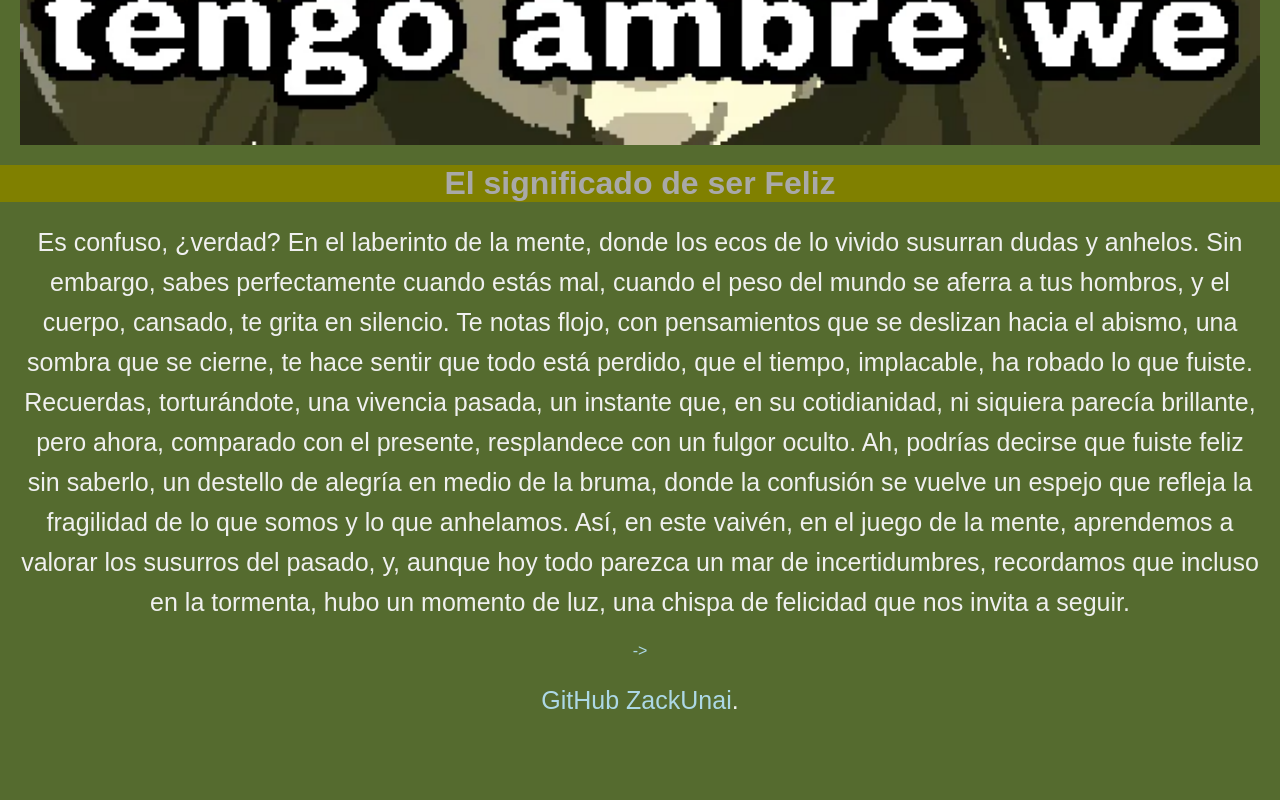
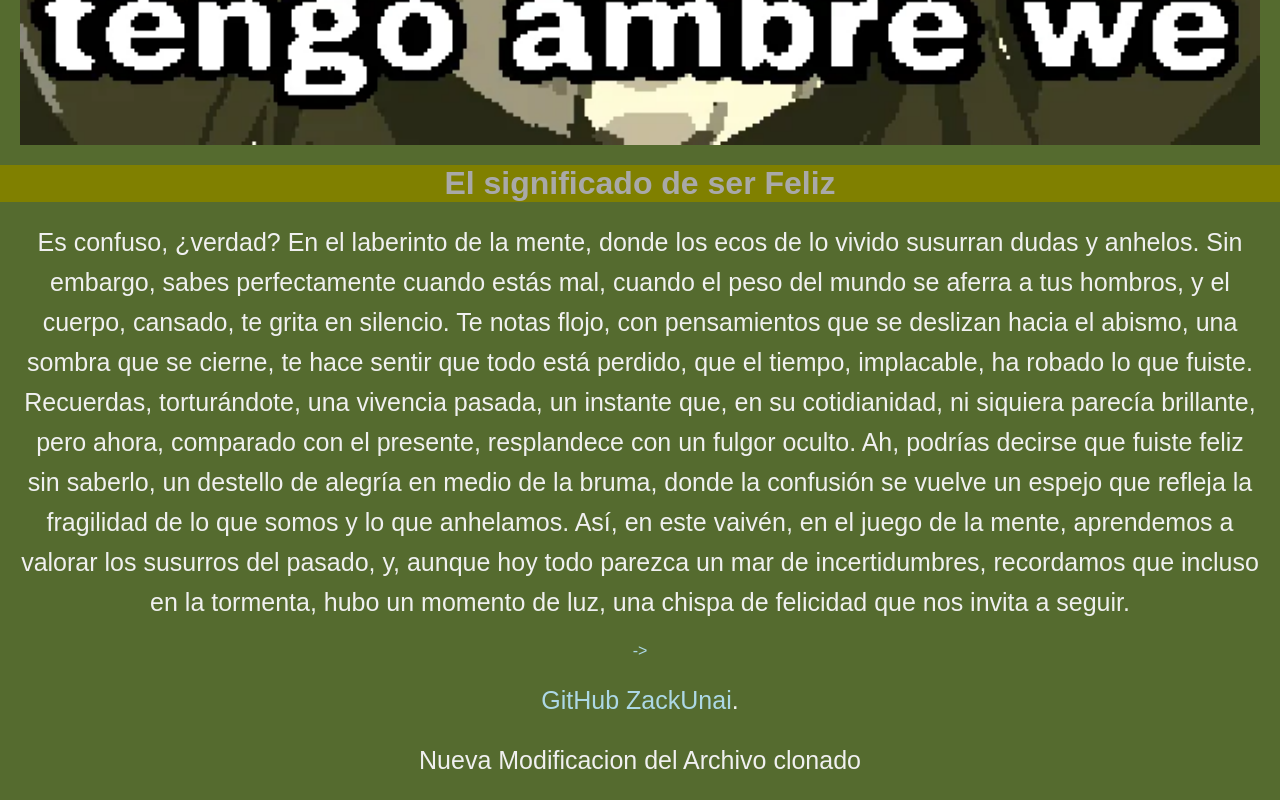
Before and after one commit to ZackUnai/pagina2, a plain HTML site: page index.html in a window 1280 px wide. Shown: the part 1003-1803 px from the top of the page. Before the commit the page ends 1743 px from the top, so only its background shows below. Drawn offline with Linux system fonts and the light colour scheme.

Commit message:
Nueva Modificacion

```diff
--- a/index.html
+++ b/index.html
@@ -68,5 +68,6 @@
 
         <a href="./index.html#inicio"> -> </a>
     <p> <a href="https://github.com/ZackUnai" target="_blank">GitHub ZackUnai</a>.</p>
+    <p>Nueva Modificacion del Archivo clonado</p>
 </body>
 </html>
```
